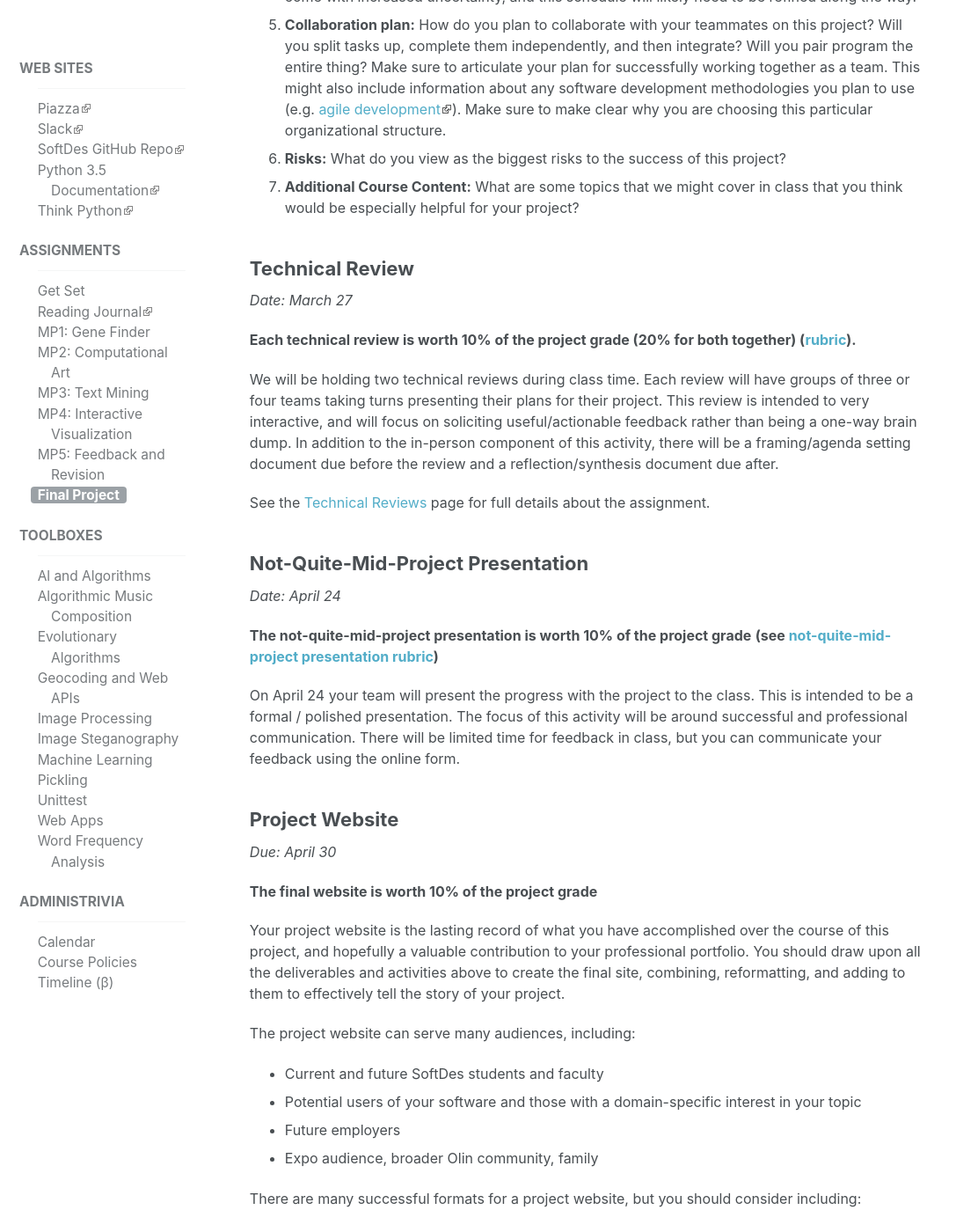
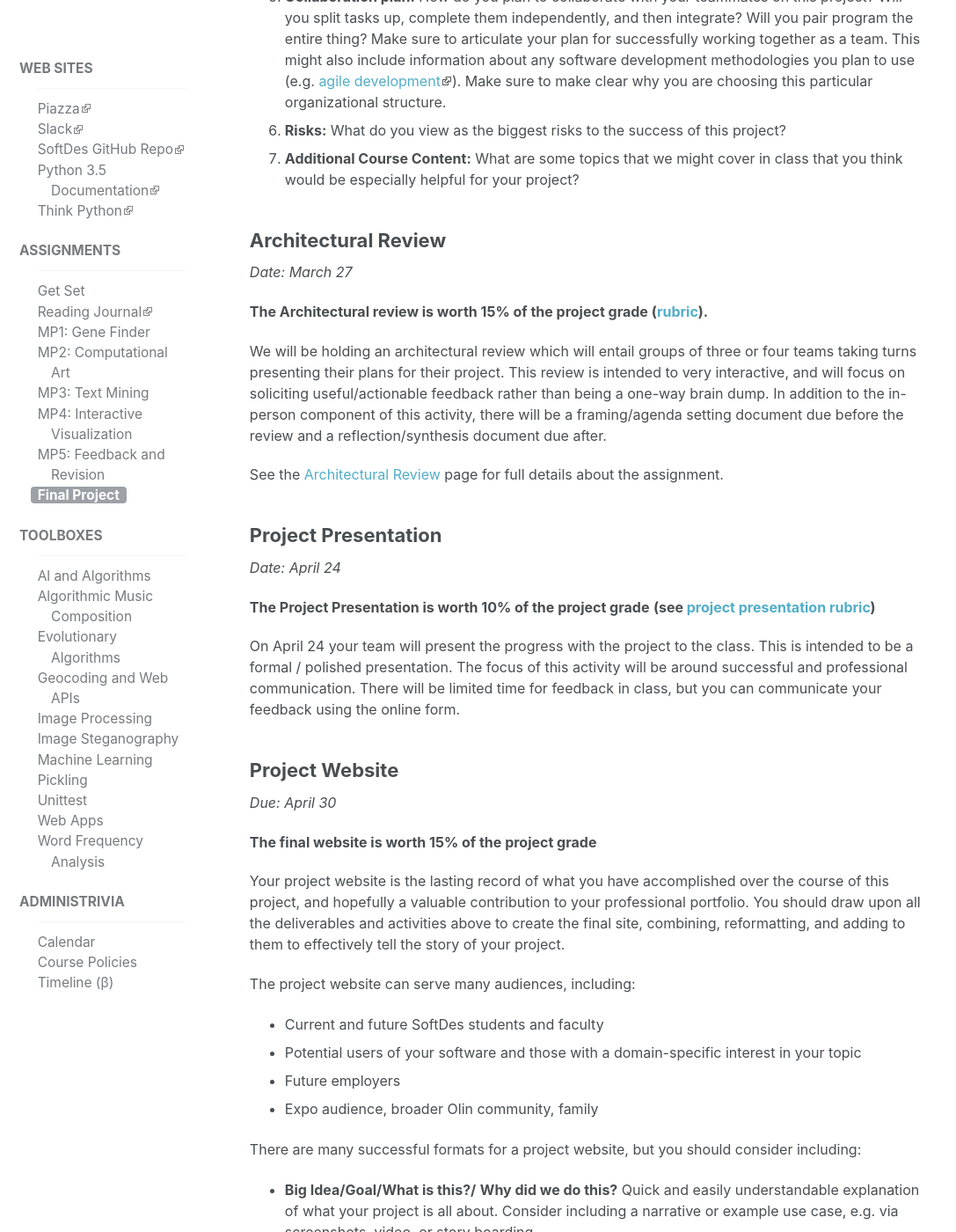
Before and after one commit to sd17spring/sd17spring.github.io, a Jekyll site: the page built from _assignments/final-project.md, in a window 1280 px wide and 1400 px high, scrolled down 2917 px. Shown: the whole window at 88% size, without its empty margins (0-1087 px from the left). Built offline with Jekyll 4.4.1, drawn with Linux system fonts in a browser that asks for light colours; some of the changed text lies outside the part shown.

Commit message:
updated the grading distribution

```diff
--- a/_assignments/final-project.md
+++ b/_assignments/final-project.md
@@ -10,12 +10,12 @@ parts:
   - name: Project Proposal
     due_date: 2017-03-20
     tag: project-proposal
-  - name: TR Preparation Document
+  - name: AR Preparation Document
     due_date: 2017-03-27
-    tag: technical-reviews
-  - name: TR Reflection Document
+    tag: architectural-review
+  - name: AR Reflection Document
     due_date: 2017-03-30
-    tag: technical-reviews
+    tag: architectural-review
   - name: Final Deliverables
     due_date: 2017-05-04
     tag: project-website
@@ -50,8 +50,8 @@ Final Event period for this class,  with EXPO style demo / poster session.
 
 ### Requirements
 
-* You are required to work on a team of 2-4 students.
-* Your team must consist entirely of students from the same section of SoftDes. In other words, teams across section 1 and section 2 are not allowed.
+* You are required to work on a team of 4-5 students. A limited number of 3-student teams may be permitted, upon instructor approval.
+
 
 ### Team Formation Advice
 
@@ -85,27 +85,26 @@ team (both during our face-to-face meeting and after the fact):
 6. **Risks:** What do you view as the biggest risks to the success of this project?
 7. **Additional Course Content:**  What are some topics that we might cover in class that you think would be especially helpful for your project?
 
-### Technical Review
+### Architectural Review
 
 _Date: {{site.data.dates.tr1 | date: '%B %d' }}_
 
-**Each technical review is worth 10% of the project grade (20% for both together) ([rubric]({% link _assignments/final-project/technical-reviews.md %})).**
+**The Architectural review is worth 15% of the project grade ([rubric]({% link _assignments/final-project/technical-reviews.md %})).**
 
-We will be holding two technical reviews during class time. Each review will
-have groups of three or four teams taking turns presenting their plans for
+We will be holding an architectural review which will entail groups of three or four teams taking turns presenting their plans for
 their project. This review is intended to very interactive, and will focus on
 soliciting useful/actionable feedback rather than being a one-way brain dump.
 In addition to the in-person component of this activity, there will be a
 framing/agenda setting document due before the review and a
 reflection/synthesis document due after.
 
-See the [Technical Reviews]({% link _assignments/final-project/technical-reviews.md %}) page for full details about the assignment.
+See the [Architectural Review]({% link _assignments/final-project/technical-reviews.md %}) page for full details about the assignment.
 
-### Not-Quite-Mid-Project Presentation
+### Project Presentation
 
 _Date: {{site.data.dates.project_presentation | date: '%B %d' }}_
 
-**The not-quite-mid-project presentation is worth 10% of the project grade** **(see [not-quite-mid-project presentation rubric]({% link _assignments/final-project/project-presentation-rubric.md %}))**
+**The Project Presentation is worth 10% of the project grade** **(see [project presentation rubric]({% link _assignments/final-project/project-presentation-rubric.md %}))**
 
 On {{site.data.dates.project_presentation | date: '%B %d' }} your team will present the progress with the project to the
 class. This is intended to be a formal / polished presentation. The focus of
@@ -117,7 +116,7 @@ feedback using the online form.
 
 _Due: {{site.data.dates.final_deliverables | date: '%B %d' }}_
 
-**The final website is worth 10% of the project grade**
+**The final website is worth 15% of the project grade**
 
 Your project website is the lasting record of what you have accomplished over
 the course of this project, and hopefully a valuable contribution to your
```
Also changed, not shown: other parts of _assignments/final-project.md (+2 -2 lines).
